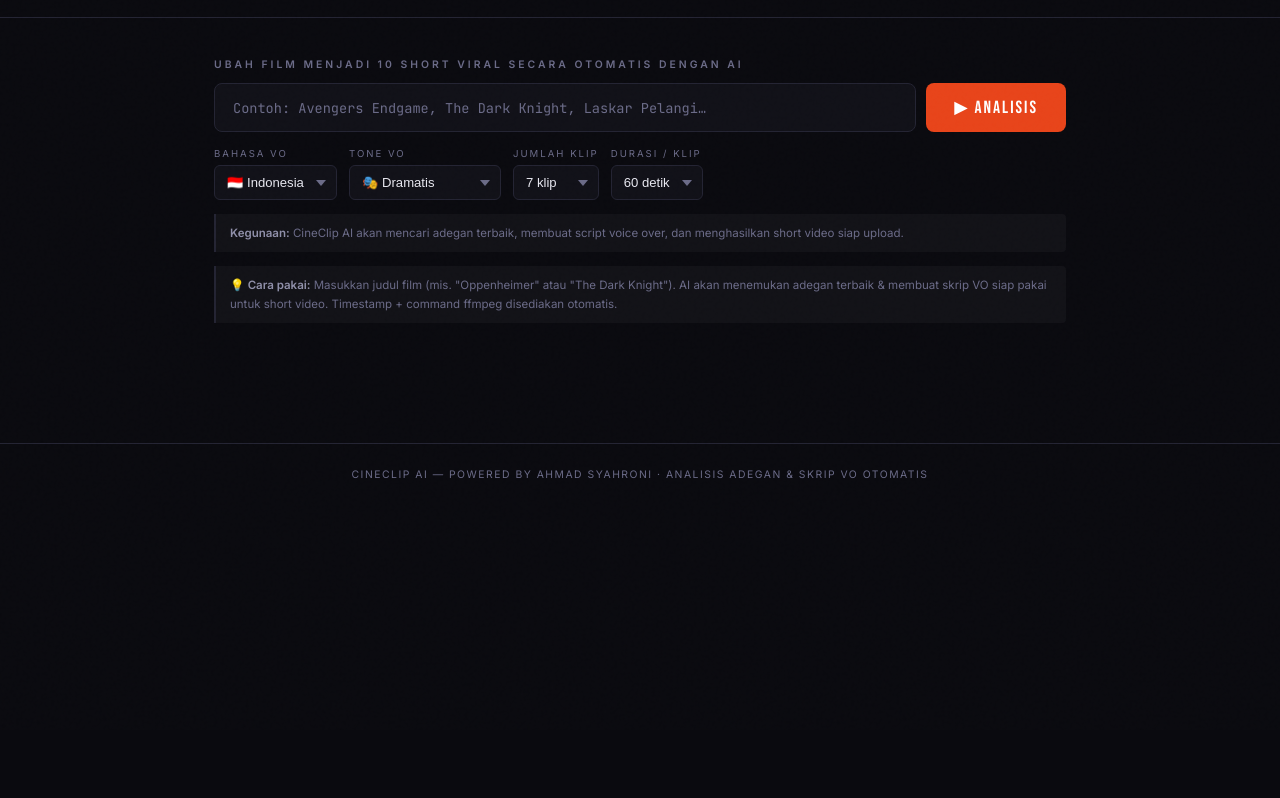
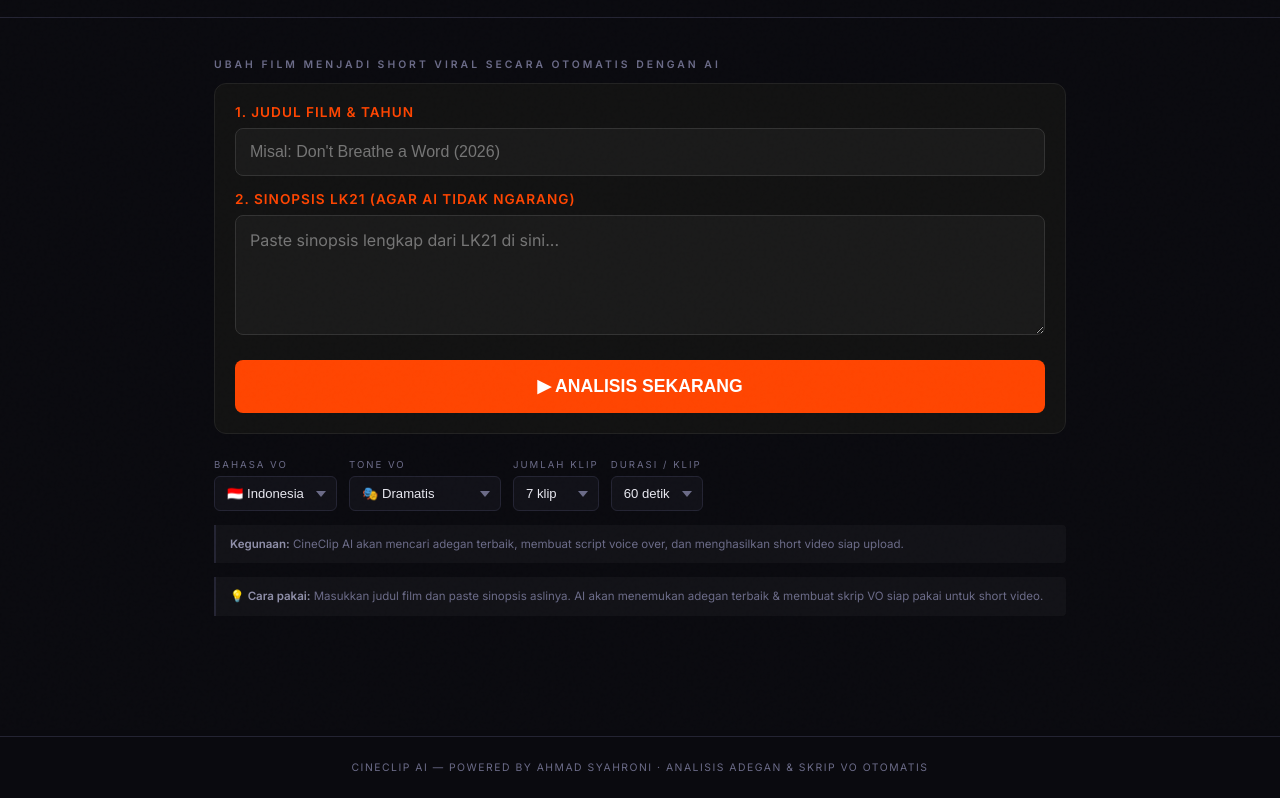
Before and after one commit to ahmaddewi439-blip/clipper-AH, a plain HTML site: page index.html in a window 1280 px wide. Shown: the part 70-868 px from the top of the page. Before the commit the page ends 800 px from the top, so only its background shows below. Drawn offline with Linux system fonts and the light colour scheme.

Commit message:
Update index.html

```diff
--- a/index.html
+++ b/index.html
@@ -24,13 +24,29 @@
 
   <!-- ── INPUT SECTION ── -->
   <div class="input-section">
-    <p class="section-label">Ubah Film Menjadi 10 Short Viral Secara Otomatis Dengan AI</p>
+    <p class="section-label">Ubah Film Menjadi Short Viral Secara Otomatis Dengan AI</p>
 
-    <div class="url-row">
-      <input class="url-input" id="movieInput" type="text"
-        placeholder="Contoh: Avengers Endgame, The Dark Knight, Laskar Pelangi…">
-      <button class="analyze-btn" id="analyzeBtn" onclick="startAnalysis()">▶ ANALISIS</button>
+    <!-- === KOTAK INPUT 2 KARTU BARU === -->
+    <div style="display: flex; flex-direction: column; gap: 15px; margin-bottom: 25px; background: #121212; padding: 20px; border-radius: 12px; border: 1px solid #222;">
+
+      <!-- Kotak 1: Judul -->
+      <div style="display: flex; flex-direction: column; gap: 8px;">
+        <label style="color: #ff4500; font-size: 0.85rem; font-weight: bold; letter-spacing: 1px;">1. JUDUL FILM & TAHUN</label>
+        <input type="text" id="movieTitle" placeholder="Misal: Don't Breathe a Word (2026)" style="padding: 14px; border-radius: 8px; border: 1px solid #333; background: #1a1a1a; color: #fff; font-size: 1rem; width: 100%; outline: none; box-sizing: border-box;">
+      </div>
+
+      <!-- Kotak 2: Sinopsis -->
+      <div style="display: flex; flex-direction: column; gap: 8px;">
+        <label style="color: #ff4500; font-size: 0.85rem; font-weight: bold; letter-spacing: 1px;">2. SINOPSIS LK21 (AGAR AI TIDAK NGARANG)</label>
+        <textarea id="movieSynopsis" placeholder="Paste sinopsis lengkap dari LK21 di sini..." style="padding: 14px; border-radius: 8px; border: 1px solid #333; background: #1a1a1a; color: #fff; font-size: 1rem; width: 100%; min-height: 120px; resize: vertical; outline: none; font-family: inherit; box-sizing: border-box;"></textarea>
+      </div>
+
+      <!-- Tombol Analisis -->
+      <button id="analyzeBtn" onclick="startAnalysis()" style="padding: 16px; border-radius: 8px; background: #ff4500; color: #fff; font-weight: bold; font-size: 1.1rem; border: none; cursor: pointer; display: flex; justify-content: center; align-items: center; gap: 8px; margin-top: 10px; transition: 0.2s;">
+        ▶ ANALISIS SEKARANG
+      </button>
     </div>
+    <!-- === AKHIR KOTAK INPUT === -->
 
     <div class="options-row">
       <div class="opt-group">
@@ -82,7 +98,7 @@
 
 <div class="hint-box">
     💡 <strong>Cara pakai:</strong>
-    Masukkan judul film (mis. "Oppenheimer" atau "The Dark Knight"). AI akan menemukan adegan terbaik & membuat skrip VO siap pakai untuk short video. Timestamp + command ffmpeg disediakan otomatis.
+    Masukkan judul film dan paste sinopsis aslinya. AI akan menemukan adegan terbaik & membuat skrip VO siap pakai untuk short video.
 </div>
   </div>
 
```
